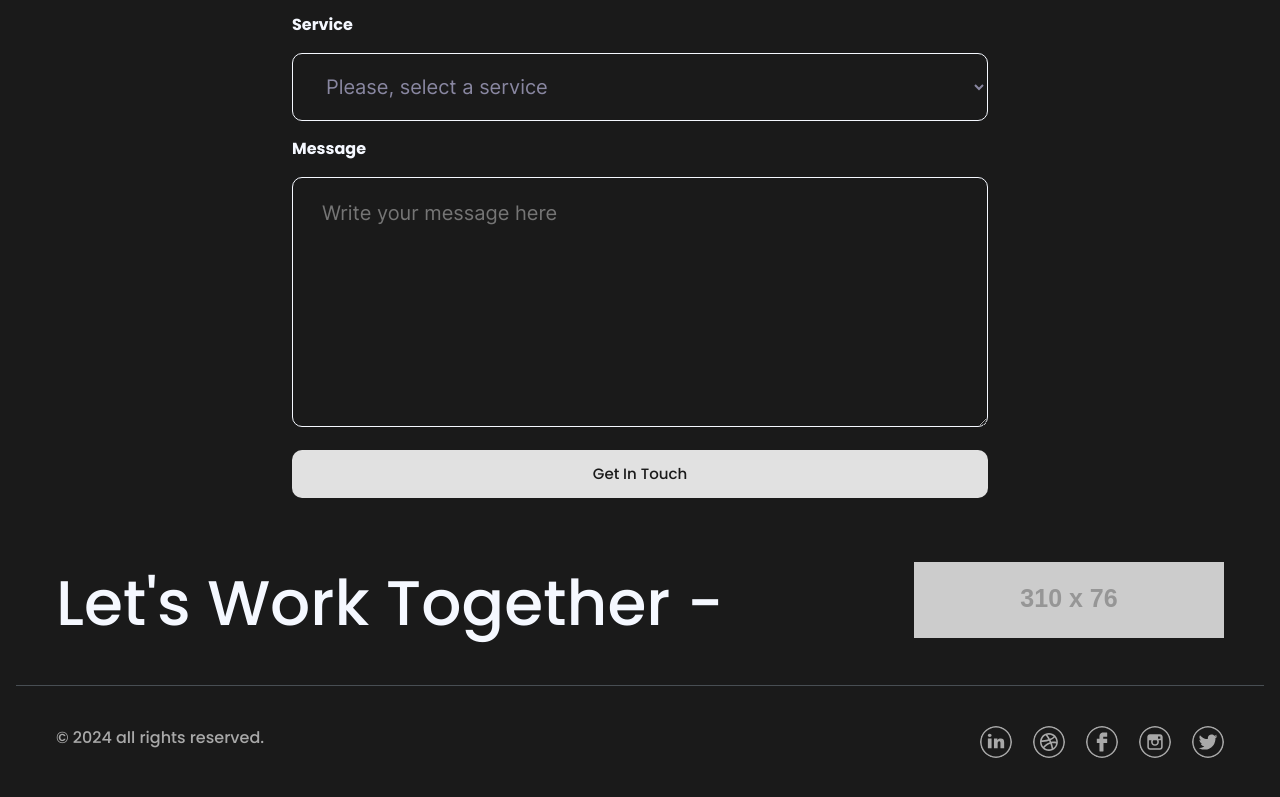
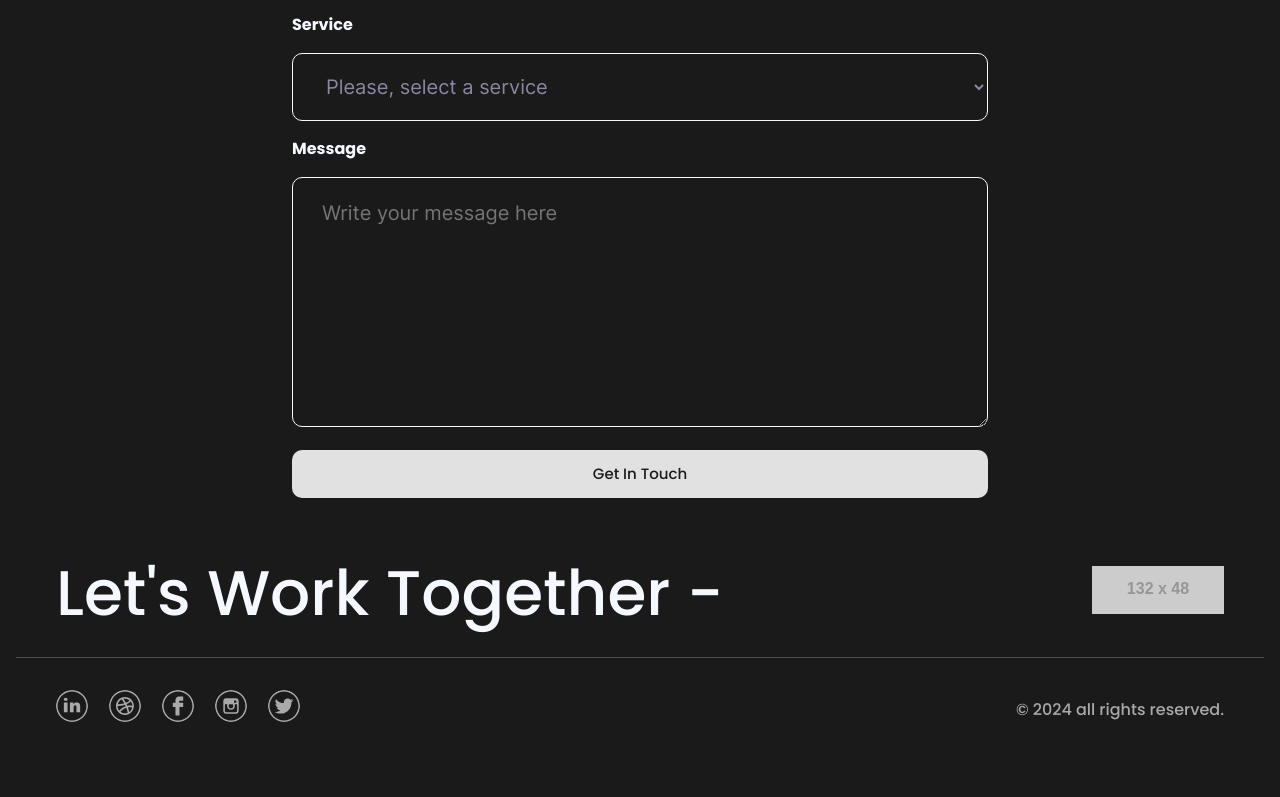
Before and after one commit to vlrnsnk/portfolio, a website: page src/index.html in a window 1280 px wide. Shown: the part 3118-3915 px from the top of the page. After the commit the page ends 3879 px from the top, so only its background shows below. Drawn offline with nearby package versions, Linux system fonts and the light colour scheme; files that its build step writes are made by us from their sources; placeholder pictures from the web are drawn by us.

Commit message:
Done adaptive .footer for 320px

```diff
--- a/src/index.html
+++ b/src/index.html
@@ -246,13 +246,12 @@
         <p class="footer__text">Let's Work Together - </p>
         <address>
           <a href="mailto:example@email.com">
-            <img src="https://placehold.co/310x76.png" alt="my email">
+            <img src="https://placehold.co/132x48.png" alt="my email">
           </a>
         </address>
       </div>
       <hr class="horizontal-divider footer__divider">
       <div class="footer__bottom">
-        <span class="copyright">© 2024 all rights reserved.</span>
         <ul class="social">
           <li class="social__item">
             <a class="social__link" href="http://linkedin.com/in/valeriy-a-a23833310/" target="_blank" rel="nofollow noopener">
@@ -297,6 +296,7 @@
             </a>
           </li>
         </ul>
+        <span class="copyright">© 2024 all rights reserved.</span>
       </div>
     </footer>
   </body>
--- a/src/sass/layout/_footer.scss
+++ b/src/sass/layout/_footer.scss
@@ -1,27 +1,33 @@
 @use "../abstracts";
 
 .footer {
-  padding-bottom: 40px;
+  padding-bottom: 32px;
 }
 
 .footer__top,
 .footer__bottom {
-  padding: 0 40px;
+  @media screen and (min-width: 1000px) {
+    padding: 0 40px;
+  }
 }
 
 .footer__top {
   display: flex;
   justify-content: space-between;
   align-items: center;
-  margin-bottom: 40px;
+  margin-bottom: 32px;
 }
 
 .footer__text {
   font-family: "Poppins", "Verdana", sans-serif;
   font-weight: 500;
-  font-size: 63px;
-  line-height: 67px;
+  font-size: 24px;
+  line-height: 1;
   color: abstracts.$color-heading;
+
+  @media screen and (min-width: 1000px) {
+    font-size: 63px;
+  }
 }
 
 .horizontal-divider {
@@ -31,20 +37,19 @@
 }
 
 .footer__divider {
-  margin-bottom: 40px;
+  margin-bottom: 32px;
 }
 
 .footer__bottom {
   display: flex;
-  justify-content: space-between;
-}
+  flex-direction: column;
+  align-items: center;
+  gap: 24px;
 
-.copyright {
-  font-family: "Poppins", "Verdana", sans-serif;
-  font-weight: 500;
-  font-size: 16px;
-  line-height: 24px;
-  color: abstracts.$color-text-secondary;
+  @media screen and (min-width: 1000px) {
+    flex-direction: row;
+    justify-content: space-between;
+  }
 }
 
 .social {
@@ -68,3 +73,11 @@
   background-color: abstracts.$highlight-brand-primary;
   color: abstracts.$color-background;
 }
+
+.copyright {
+  font-family: "Poppins", "Verdana", sans-serif;
+  font-weight: 500;
+  font-size: 16px;
+  line-height: 1.5;
+  color: abstracts.$color-text-secondary;
+}
```
